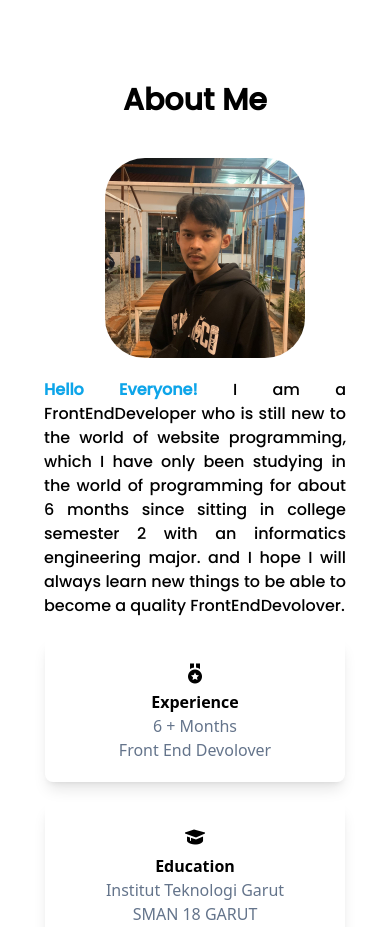
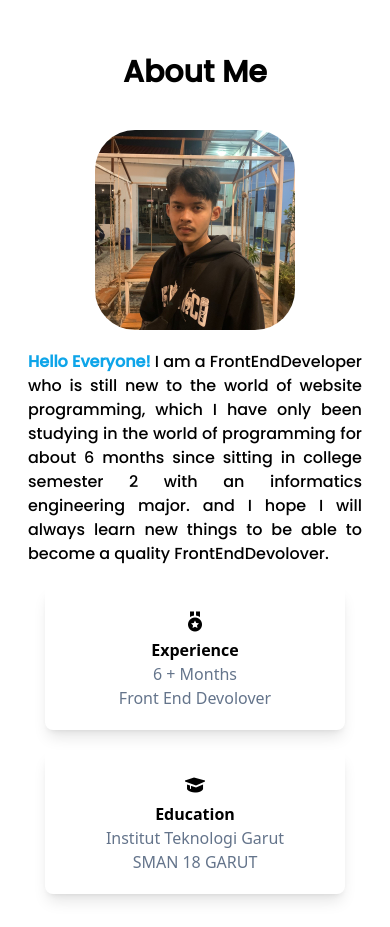
Before and after one commit to fahrezapratamh/Personal-Website, a React (Vite) app: page / in a window 390 px wide. Shown: the part 900-1827 px from the top of the page. Built offline with nearby package versions, Linux system fonts and the light colour scheme.

Commit message:
fix Responsive Web

```diff
--- a/src/components/fragments/About.jsx
+++ b/src/components/fragments/About.jsx
@@ -41,12 +41,13 @@ const About = () => {
               delay: 0.1 * 2,
             }}
             src="/foto.jpg"
-            className="rounded-[40px] hover:rotate-1 lg:w-[320px] lg:h-[320px]  w-[200px] h-[200px] ml-5 transition-transform cursor-pointer"
+            className="rounded-[40px] hover:rotate-1 lg:w-[320px] lg:h-[320px]  w-[200px] h-[200px] lg:ml-5 md:ml-5 transition-transform cursor-pointer"
             alt="profile picture"
           />
           <div className="flex flex-col items-center lg:mx-[5rem] md:mx-7">
+            <div className="mx-7 py-5 lg:mx-9 md:px-8">
             <motion.p
-              className="dark:text-white font-Poppins px-11 py-5 lg:text-justify md:text-justify  text-justify md:px-[5rem]"
+              className="dark:text-white font-Poppins  lg:text-justify md:text-justify text-justify"
               initial={{ y: 500, opacity: 0 }}
               animate={{
                 y: isVisible ? [300, 200, 100, 0] : -500,
@@ -69,6 +70,7 @@ const About = () => {
               with an informatics engineering major. and I hope I will always
               learn new things to be able to become a quality FrontEndDevolover.
             </motion.p>
+            </div>
             <div className="flex items-center justify-around w-full flex-col lg:flex-row ">
               <motion.div
                 className="flex md:flex-row flex-col lg:flex-row gap-5 items-center justify-center "
--- a/src/components/fragments/Home.jsx
+++ b/src/components/fragments/Home.jsx
@@ -70,8 +70,8 @@ const Home = () => {
               {text}
               <Cursor cursorStyle="|" />
             </h3>
-            <div className="pt-1 mx-5">
-              <p className="dark:text-white text-justify px-5">
+            <div className="px-5 ">
+              <p className="dark:text-white text-justify">
                 I am a front end developer who focuses on developing user
                 interfaces website .that are attractive and easy to use. by making the
                 appearance as minimalist as possible.
@@ -79,7 +79,7 @@ const Home = () => {
             </div>
           </div>
           <motion.div
-            className="flex items-center w-fit pt-3 ml-14 lg:hidden"
+            className="flex items-center w-fit pt-3 ml-8 lg:hidden"
             initial={{ scale: 0 }}
             animate={{ scale: isVisible ? 1 : 0 }}
             transition={{ ease: "easeOut", duration: 0.5 }}
```
